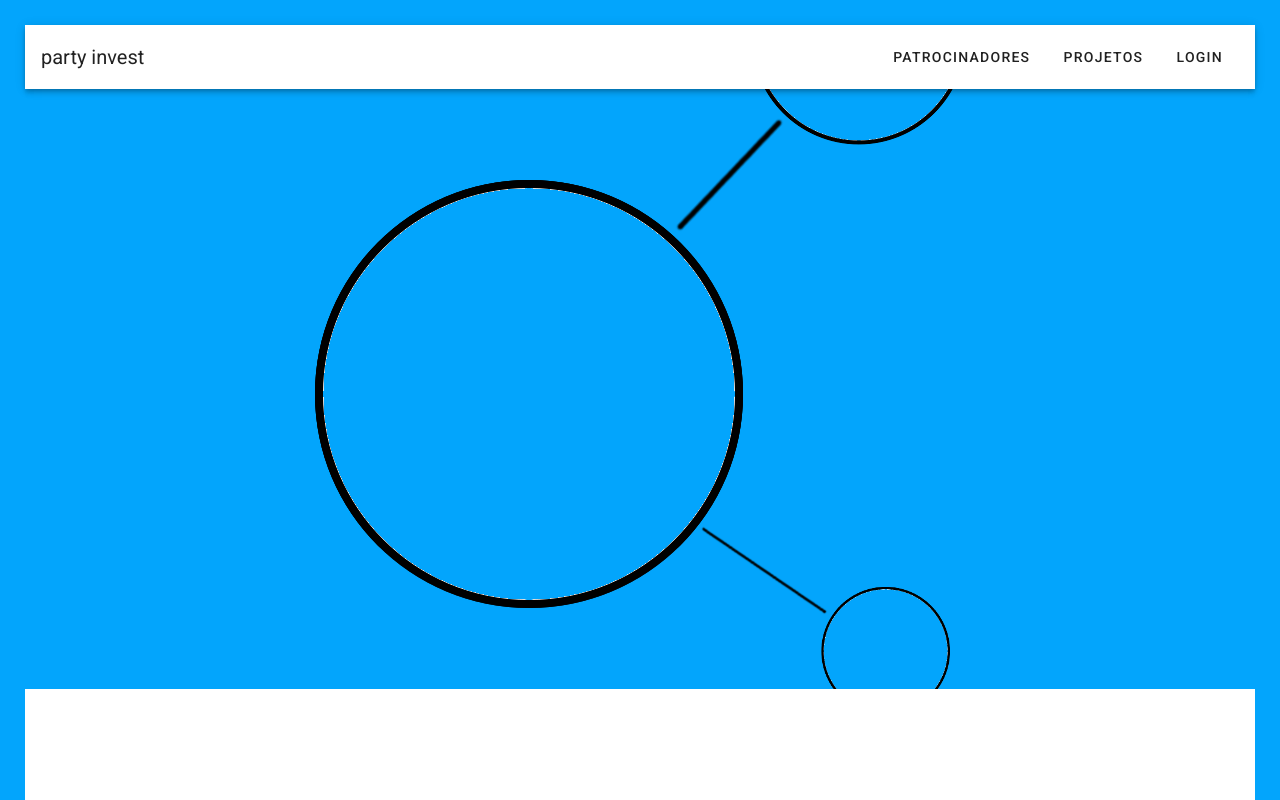
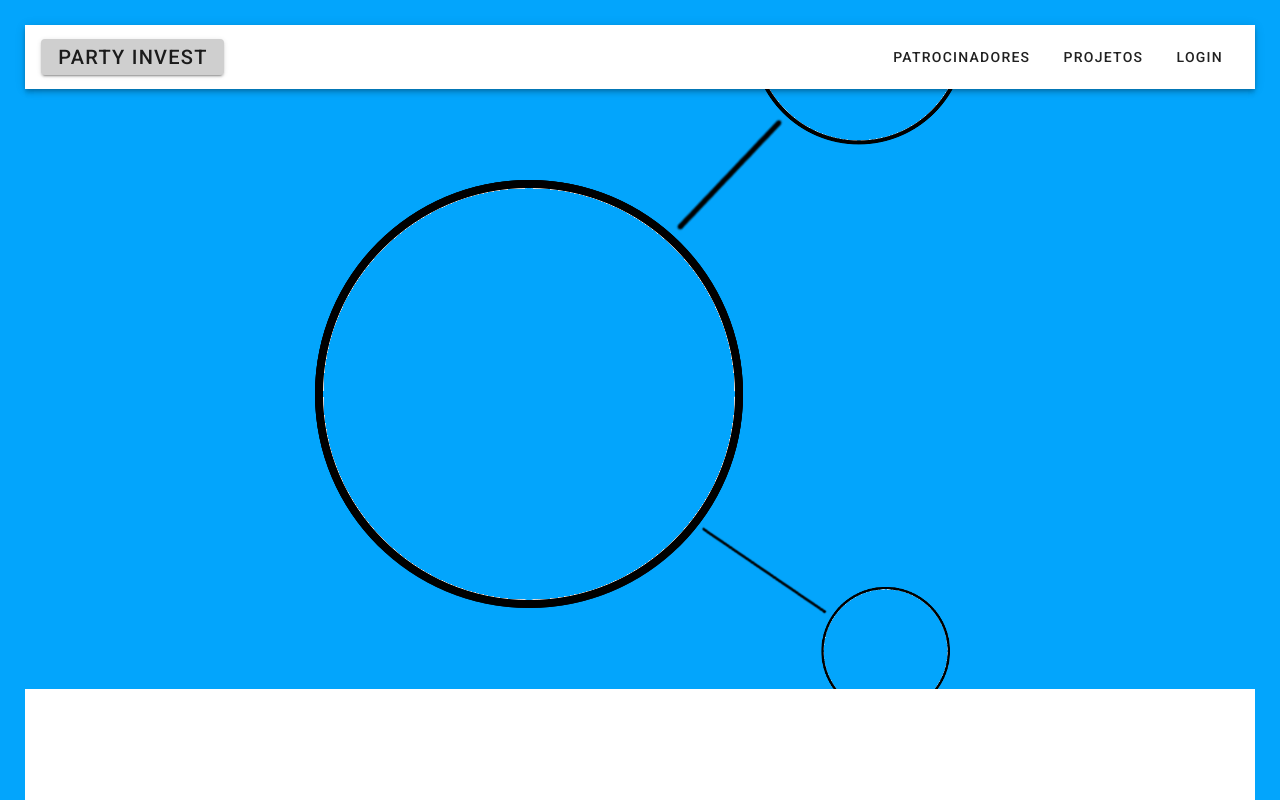
Before and after one commit to Ruhaker/party-invest, a Vue app: page /#/ in a window 1280 px wide. Shown: the top 800 px of the page. Built offline with nearby package versions, Linux system fonts and the light colour scheme.

Commit message:
Add home link on logo

```diff
--- a/src/components/NavBar.vue
+++ b/src/components/NavBar.vue
@@ -1,8 +1,9 @@
 <template>
   <div>
     <v-toolbar>
-      <v-toolbar-title>party invest</v-toolbar-title>
-
+      <v-btn to="/">
+        <v-toolbar-title>party invest</v-toolbar-title>
+      </v-btn>
       <div class="flex-grow-1"></div>
 
       <v-toolbar-items>
--- a/src/components/NavBarLogged.vue
+++ b/src/components/NavBarLogged.vue
@@ -1,8 +1,9 @@
 <template>
   <div>
     <v-toolbar>
-      <v-toolbar-title>party invest</v-toolbar-title>
-
+      <v-btn to="/">
+        <v-toolbar-title>party invest</v-toolbar-title>
+      </v-btn>
       <div class="flex-grow-1"></div>
 
       <v-toolbar-items>
```
